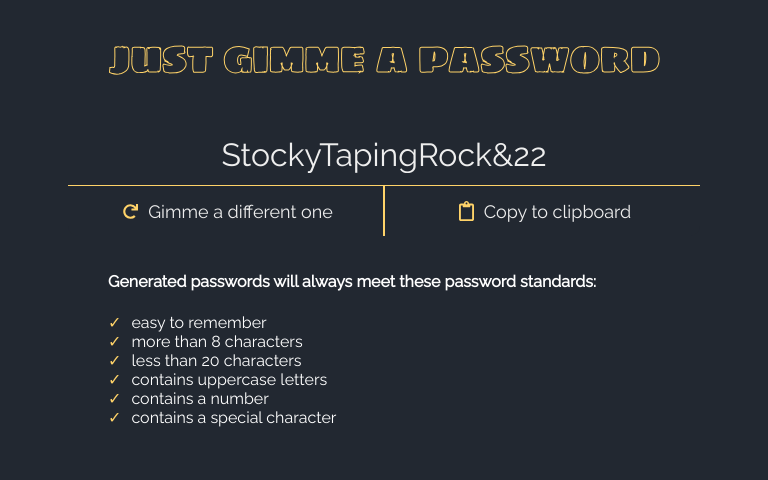
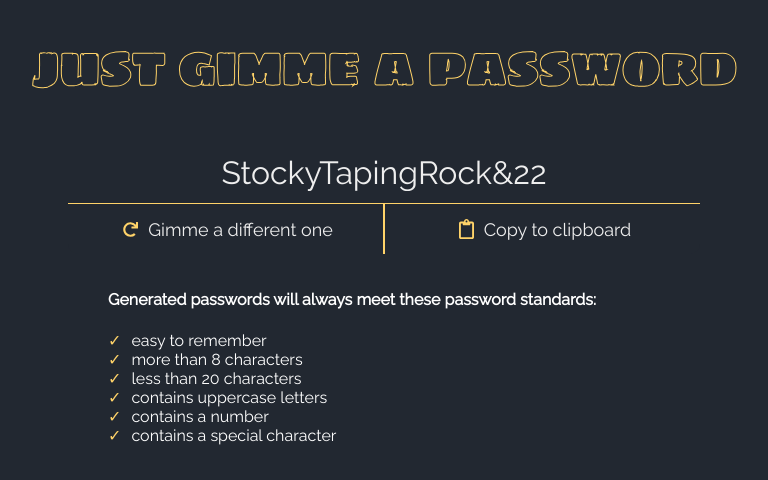
Before and after one commit to drrnyip/justgimmeapassword, a Vue app: page / in a window 1280 px wide. Shown: the top 480 px of the page, without its empty margins (256-1024 px from the left). Built offline with nearby package versions, Linux system fonts and the light colour scheme; what vue-google-adsense would draw is missing.

Commit message:
fix: move title out of container

```diff
--- a/src/App.vue
+++ b/src/App.vue
@@ -1,6 +1,6 @@
 <template>
+  <h1 class="title">just gimme a password</h1>
   <div id="main">
-    <h1 class="title">just gimme a password</h1>
     <Generator />
     <Preamble />
   </div>
@@ -39,11 +39,11 @@ body {
 
 .title {
   font-family: "Sigmar One", cursive;
-  font-size: 2.5rem;
+  font-size: 4vmax;
   text-align: center;
   white-space: nowrap;
   margin: 25px auto 25px;
-  -webkit-text-stroke: 1px #FFD369;
+  -webkit-text-stroke: 1px #ffd369;
   color: #222831;
 }
 
```
